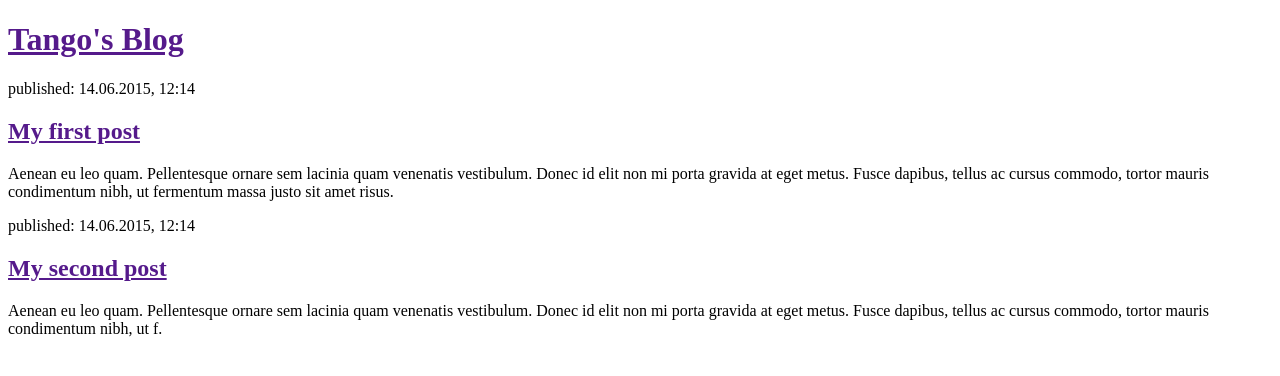
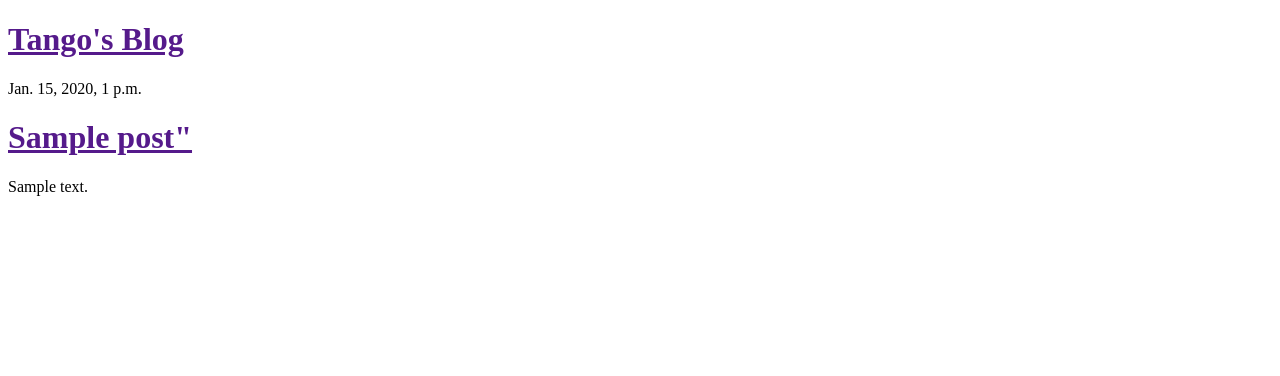
Before and after one commit to tumregels/tango-blog, a Django app: template blog/templates/blog/post_list.html in a window 1280 px wide. Shown: the top 376 px of the page. Run offline with Django 3.2, Linux system fonts and the light colour scheme; the template is opened without the code that fills it: values that come from a table or form of the project are taken from there, others are empty; tables that the repository leaves empty hold one stand-in row (values such as "Sample post").

Commit message:
modifies templates to display posts

```diff
--- a/blog/templates/blog/post_list.html
+++ b/blog/templates/blog/post_list.html
@@ -5,20 +5,18 @@
     <title>Tango's blog</title>
 </head>
 <body>
+
     <div>
         <h1><a href="">Tango's Blog</a></h1>
     </div>
 
-    <div>
-        <p>published: 14.06.2015, 12:14</p>
-        <h2><a href="">My first post</a></h2>
-        <p>Aenean eu leo quam. Pellentesque ornare sem lacinia quam venenatis vestibulum. Donec id elit non mi porta gravida at eget metus. Fusce dapibus, tellus ac cursus commodo, tortor mauris condimentum nibh, ut fermentum massa justo sit amet risus.</p>
-    </div>
+    {% for post in posts %}
+        <div>
+            <p>{{ post.published_date }}</p>
+            <h1><a href="">{{ post.title }}"</a></h1>
+            <p>{{ post.text | linebreaks }}</p>
+        </div>
+    {% endfor %}
 
-    <div>
-        <p>published: 14.06.2015, 12:14</p>
-        <h2><a href="">My second post</a></h2>
-        <p>Aenean eu leo quam. Pellentesque ornare sem lacinia quam venenatis vestibulum. Donec id elit non mi porta gravida at eget metus. Fusce dapibus, tellus ac cursus commodo, tortor mauris condimentum nibh, ut f.</p>
-    </div>
 </body>
 </html>
--- a/blog/views.py
+++ b/blog/views.py
@@ -1,5 +1,8 @@
 from django.shortcuts import render
+from .models import Post
+from django.utils import timezone
 
 
 def post_list(request):
-    return render(request, 'blog/post_list.html', {})
+    posts = Post.objects.filter(published_date__lte=timezone.now()).order_by('published_date')
+    return render(request, 'blog/post_list.html', {'posts':posts})
```
